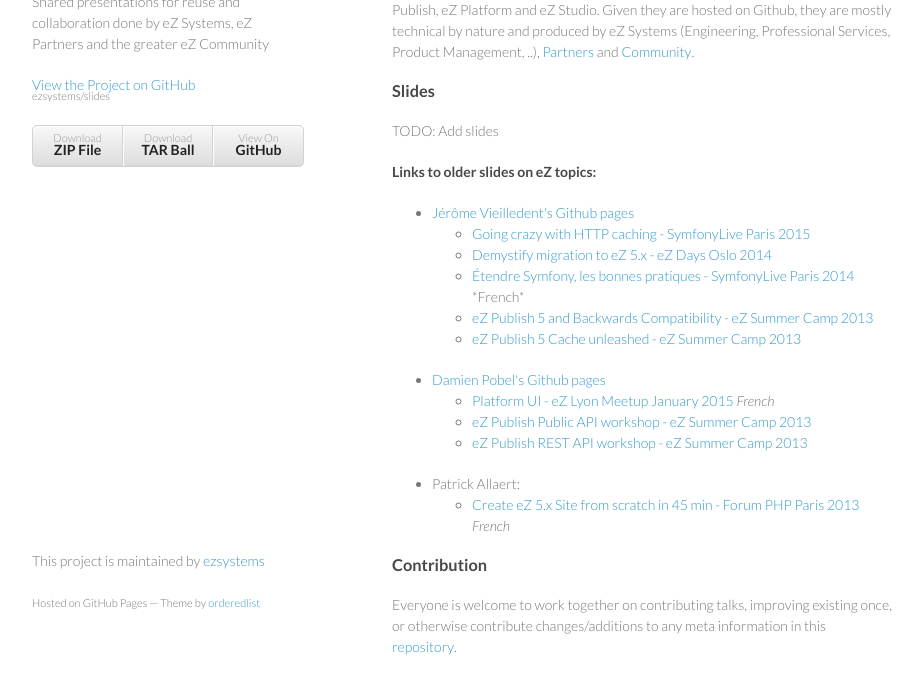
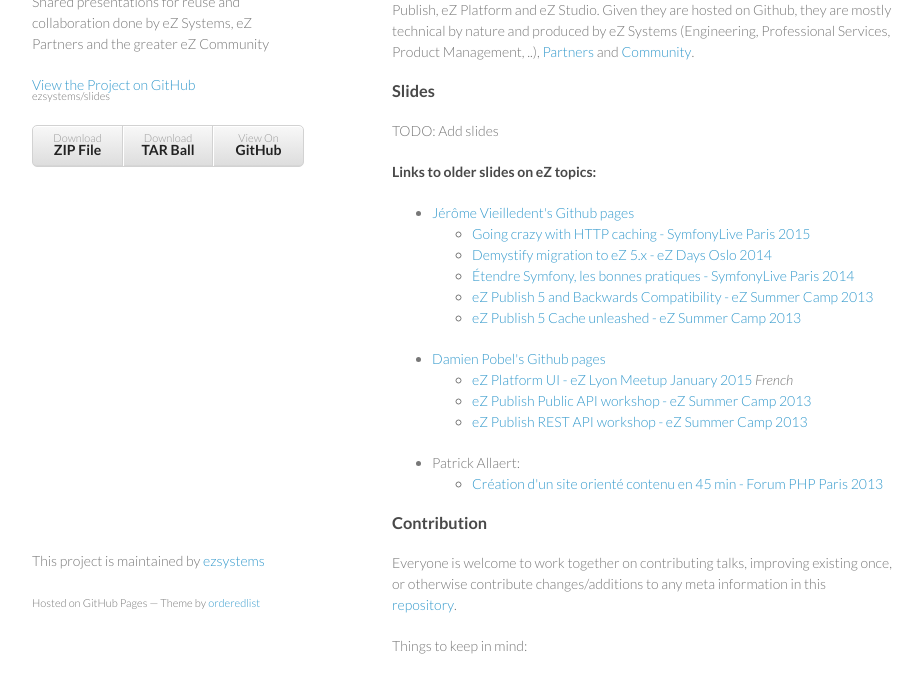
Before and after one commit to janit/slides, a plain HTML site: page index.html in a window 1280 px wide. Shown: the part 118-791 px from the top of the page, without its empty margins (178-1100 px from the left). Drawn offline with Linux system fonts and the light colour scheme.

Commit message:
Update index.html

```diff
--- a/index.html
+++ b/index.html
@@ -49,7 +49,7 @@
 <ul>
 <li><a href="http://lolautruche.github.io/ez/going-crazy-with-caching.html">Going crazy with HTTP caching - SymfonyLive Paris 2015</a></li>
 <li><a href="http://lolautruche.github.io/ez/ez-migration.html">Demystify migration to eZ 5.x - eZ Days Oslo 2014</a></li>
-<li><a href="http://lolautruche.github.io/ez/etendre-symfony.html" lang="fr">Étendre Symfony, les bonnes pratiques - SymfonyLive Paris 2014</a> *French*</li>
+<li><a href="http://lolautruche.github.io/ez/etendre-symfony.html" lang="fr">Étendre Symfony, les bonnes pratiques - SymfonyLive Paris 2014</a></li>
 <li><a href="http://lolautruche.github.io/ez/bc.html">eZ Publish 5 and Backwards Compatibility - eZ Summer Camp 2013</a></li>
 <li><a href="http://lolautruche.github.io/ez/cache.html">eZ Publish 5 Cache unleashed - eZ Summer Camp 2013</a></li>
 </ul>
@@ -59,7 +59,7 @@
 
 <ul>
 <li>
-<a href="http://dpobel.github.io/slides-ez/platform-ui-meetup-20150115.html#/" lang="fr">Platform UI - eZ Lyon Meetup January 2015</a> <em>French</em>
+<a href="http://dpobel.github.io/slides-ez/platform-ui-meetup-20150115.html#/" lang="fr">eZ Platform UI - eZ Lyon Meetup January 2015</a> <em>French</em>
 </li>
 <li><a href="http://dpobel.github.io/slides-ez/public-api.html">eZ Publish Public API workshop - eZ Summer Camp 2013</a></li>
 <li><a href="http://dpobel.github.io/slides-ez/rest-api.html">eZ Publish REST API workshop - eZ Summer Camp 2013</a></li>
@@ -69,7 +69,7 @@
 
 <ul>
 <li>
-<a href="http://patrickallaert.github.io/create-site-from-scratch.html#/front-slide" lang="fr">Create eZ 5.x Site from scratch in 45 min - Forum PHP Paris 2013</a> <em>French</em>
+<a href="http://patrickallaert.github.io/create-site-from-scratch.html#/front-slide" lang="fr">Création d'un site orienté contenu en 45 min - Forum PHP Paris 2013</a>
 </li>
 </ul>
 </li>
```
